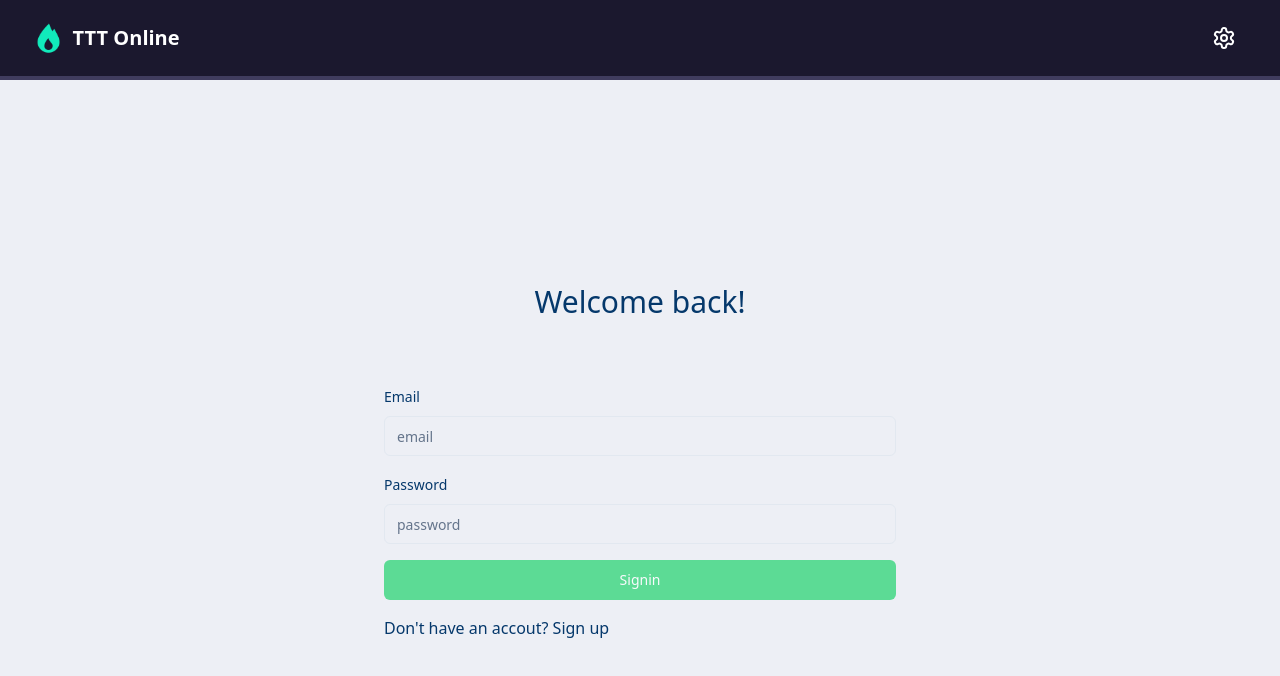
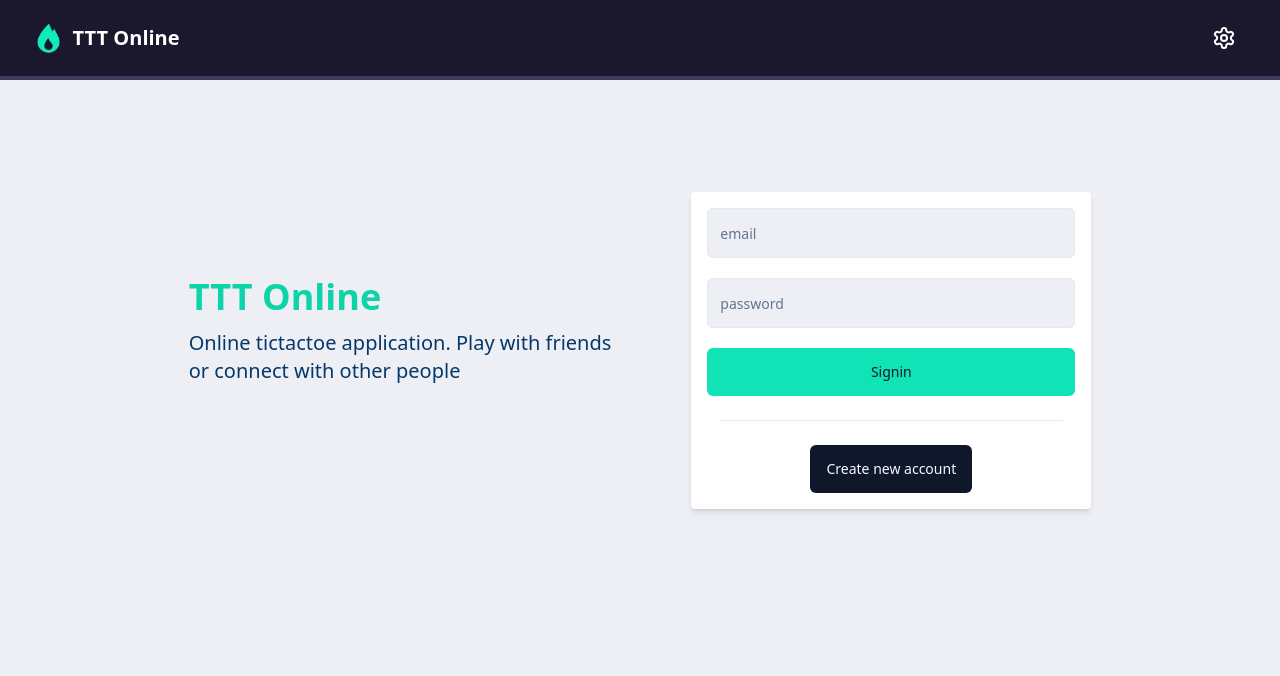
Before and after one commit to nassorc/OnlineTicTacToe-client, a React (Vite) app: page /signin in a window 1280 px wide. Shown: the top 676 px of the page. Built offline with nearby package versions, Linux system fonts and the light colour scheme.

Commit message:
Redesigned login form

```diff
--- a/src/components/auth/Signin.tsx
+++ b/src/components/auth/Signin.tsx
@@ -40,9 +40,10 @@ export default function SignInForm() {
     }
   }
   return (
+    <div className='p-4 max-w-md min-w-[400px] bg-white rounded-sm shadow-md space-y-6'>
       <Form {...form}>
         <form
-        className="space-y-4"
+          className="space-y-5"
           onSubmit={form.handleSubmit(onSignin)}
         >
 
@@ -51,9 +52,8 @@ export default function SignInForm() {
             name="email"
             render={({ field }) => (
               <FormItem>
-              <FormLabel>Email</FormLabel>
                 <FormControl>
-                <Input placeholder="email" type="email" {...field} className=''/>
+                  <Input placeholder="email" type="email" {...field} className='py-6'/>
                 </FormControl>
                 {/* <FormDescription>
                 </FormDescription> */}
@@ -67,9 +67,8 @@ export default function SignInForm() {
             name="password"
             render={({ field }) => (
               <FormItem>
-              <FormLabel>Password</FormLabel>
                 <FormControl>
-                <Input placeholder="password" type="password" {...field} className='' />
+                  <Input placeholder="password" type="password" {...field} className='py-6' />
                 </FormControl>
                 {/* <FormDescription>
                   This is your public display name.
@@ -78,12 +77,17 @@ export default function SignInForm() {
               </FormItem>
             )}
           />
-        <Button type="submit" className='w-full bg-[#5CDB95]'>Signin</Button>
+          <Button type="submit" className='w-full bg-site-accent brightness-[97%] hover:bg-site-accent hover:brightness-100 text-site-base py-6'>Signin</Button>
         </form>
-
-      <p>Don't have an accout? <Link to="/signup">Sign up</Link></p>
+        <hr className="mx-3"/>
+        <Button
+          className="flex mx-auto py-6 "
+          onClick={() => {
+            navigate("/signup")
+        }}>Create new account</Button>
 
       </Form>
+    </div>
   )
   // return (
   //   <>
--- a/src/pages/Auth/AuthPage.tsx
+++ b/src/pages/Auth/AuthPage.tsx
@@ -17,8 +17,13 @@ export default function AuthPage() {
 
   const form = (location.pathname === '/signin') ? <SignInForm /> : <SignUpForm />
   return(
-    <div className='max-w-lg mx-auto grid grid-cols-1 grid-rows-4 gap-y-4'>
-      <h1 className='mt-auto mb-12 text-3xl text-center h-max'>{(location.pathname === '/signin') ? 'Welcome back!' : 'Create an account to start playing with friends'}</h1>
+    // <div className='max-w-lg mx-auto grid grid-cols-1 grid-rows-4 gap-y-4'>
+    <div className='mx-auto mt-10 flex flex-col justify-center items-center text-center max-w-[90%] lg:flex-row lg:mt-20 lg:space-x-20 lg:text-start'>
+      {/* <h1 className='mt-auto mb-12 text-3xl text-center h-max'>{(location.pathname === '/signin') ? 'Welcome back!' : 'Create an account to start playing with friends'}</h1> */}
+      <div className='mb-10 space-y-3'>
+        <h1 className='text-4xl font-bold h-max text-site-accent brightness-90'>TTT Online</h1>
+        <p className='text-xl'>Online tictactoe application. Play with friends<br/>or connect with other people</p>
+      </div>
       <div className='row-start-2 grid gap-4'>
         {form}
       </div>
--- a/src/styles/global.css
+++ b/src/styles/global.css
@@ -58,6 +58,9 @@
     --color-success-400: #6cff64;
     --color-success-500: #54ff4b;
     --color-success-600: #3cff31;
+
+    --site-accent: #11eabb;
+    --site-base: #1b182e;
 
     --background: 0 0% 100%;
     --foreground: 222.2 84% 4.9%;
--- a/tailwind.config.js
+++ b/tailwind.config.js
@@ -58,6 +58,9 @@ module.exports = {
         input: "hsl(var(--input))",
         ring: "hsl(var(--ring))",
 
+        "site-accent": "var(--site-accent)",
+        "site-base": "var(--site-base)",
+
         // background: "#f5f6f6",
         background: "#edeff5",
         // background: "hsl(var(--background))",
```
Lines whose indentation alone changed are shown as unchanged.
